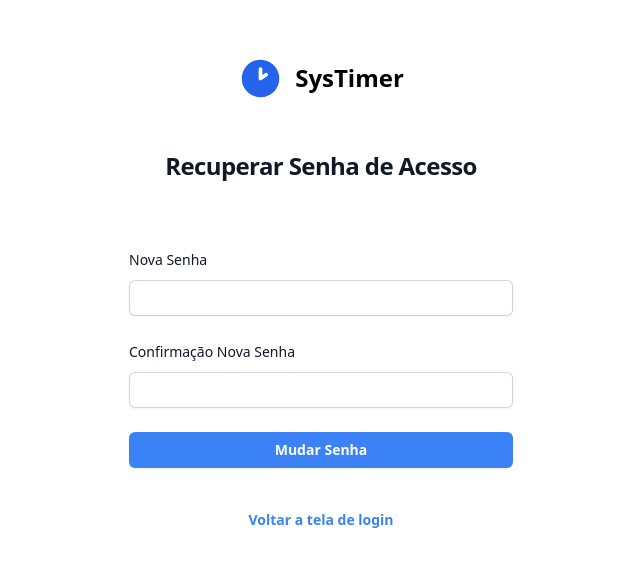
After one commit to SysTimer/systimer-plataforma, a Django app: page /auth/recuperar/ in a window 1280 px wide. The commit adds this page. Shown: the top 579 px of the page, without its empty margins (319-959 px from the left). Run offline with Django 5.2, Linux system fonts and the light colour scheme; some libraries are stand-ins or nearby versions.

Commit message:
[Implementação e Correção] Funcionalidade de Recuperar Senha

```diff
--- /dev/null
+++ b/login/templates/recuperar_senha.html
@@ -0,0 +1,51 @@
+{% extends 'baseAuth.html' %}
+{% load static %}
+
+{% block head %}
+   <title>SysTimer - Login</title>
+{% endblock %}
+
+{% block conteudo %}
+<div class="flex min-h-full flex-col justify-center px-6 py-12 lg:px-8">
+    <div class="sm:mx-auto sm:w-full sm:max-w-sm">
+      <div class="h-[60px] flex justify-center items-center">
+        <img src="{% static 'img/clock-hour-2.svg' %}" alt="Minha Imagem" class="text-blue-500">
+        <p class="ml-3 text-2xl font-bold">SysTimer</p>
+      </div>
+      <h2 class="mt-10 text-center text-2xl/9 font-bold tracking-tight text-gray-900">Recuperar Senha de Acesso</h2>
+    </div>
+
+    <div class="mt-10 sm:mx-auto sm:w-full sm:max-w-sm">
+    <form class="space-y-6" action="{% url 'validar_token' %}?token={{request.GET.token}}" method="POST">
+      {% csrf_token %}
+        <div>
+          <label for="email" class="block text-sm/6 font-medium text-gray-900">Nova Senha</label>
+          <div class="mt-2">
+            <input id="senha" name="senha" type="password" required class="block w-full rounded-md border-0 py-1.5 text-gray-900 shadow-sm ring-1 ring-inset ring-gray-300 placeholder:text-gray-400 focus:ring-2 focus:ring-inset focus:ring-blue-500 sm:text-sm/6">
+          </div>
+        </div>
+
+        <div>
+          <div class="flex items-center justify-between">
+            <label for="password" class="block text-sm/6 font-medium text-gray-900">Confirmação Nova Senha</label>
+          </div>
+          <div class="mt-2">
+            <input id="password_novaSenha" name="password" type="password" autocomplete="current-password" required class="block w-full rounded-md border-0 py-1.5 text-gray-900 shadow-sm ring-1 ring-inset ring-gray-300 placeholder:text-gray-400 focus:ring-2 focus:ring-inset focus:ring-blue-500 sm:text-sm/6">
+          </div>
+        </div>
+
+        <div id="senhaErr">
+        </div>
+
+        <div>
+          <button type="submit" class="flex w-full justify-center rounded-md bg-blue-500 px-3 py-1.5 text-sm/6 font-semibold text-white shadow-sm hover:bg-blue-700 focus-visible:outline focus-visible:outline-2 focus-visible:outline-offset-2 focus-visible:outline-blue-500">Mudar Senha</button>
+        </div>
+      </form>
+
+      <p class="mt-10 text-center text-sm/6 text-gray-500">
+        <a href="{% url 'login' %}" class="font-semibold text-blue-500 hover:text-indigo-500">Voltar a tela de login</a>
+      </p>
+    </div>
+  </div>
+</div>
+{% endblock %}
--- a/login/urls.py
+++ b/login/urls.py
@@ -2,10 +2,14 @@
 from django.urls import path
 from . import views
 from django.shortcuts import redirect
+
 urlpatterns = [
     path("login/", views.login, name='login'),
     path("cadastro/", views.cadastro, name='cadastro'),
     path("validar_login/", views.validar_login, name='validar_login'),
-    path("validar_cadastro/", views.validar_cadastro, name='validar_cadastro')
+    path("validar_cadastro/", views.validar_cadastro, name='validar_cadastro'),
+    path("recuperar/", views.recuperar_senha, name='recuperar_senha'),
+    path("validar_token/", views.validar_token, name='validar_token'),
+    path("recuperar_acesso/", views.recuperar_acesso, name='recuperar_acesso'),
 
 ]
--- a/login/views.py
+++ b/login/views.py
@@ -2,10 +2,17 @@ from django.shortcuts import render, redirect
 from django.contrib import messages, auth
 from django.contrib.messages import constants
 from django.views.decorators.csrf import csrf_exempt
-from .models import Pessoa, Empresa
-import bcrypt
+from .models import Pessoa, Empresa, PessoaToken
 from django.db import transaction
-from django.contrib.auth import get_user_model, authenticate
+from django.contrib.auth import get_user_model
+from django.contrib.auth.hashers import make_password
+import secrets
+
+from django.http import HttpResponse
+from django.utils import timezone
+
+from datetime import datetime, timedelta
+
 User = get_user_model()
 
 def login(request):
@@ -33,15 +40,6 @@ def validar_login(request):
 
     return redirect('/auth/login')
 
-    # usuario = auth.authenticate(request, username=pes_email, password=pes_senha)
-    # print(usuario)
-    # if usuario is None:
-    #     messages.add_message(request, constants.WARNING, 'Email ou senha inválidos')
-    #     return redirect('/auth/login')
-
-
-    # return redirect('/plataforma')
-
 def validar_cadastro(request):
     pes_nome = request.POST['pes_nome']
     pes_sobrenome = request.POST['pes_sobrenome']
@@ -68,7 +66,7 @@ def validar_cadastro(request):
     #     return redirect('/auth/cadastro')
 
     try:
-        senha_codificada = bcrypt.hashpw( pes_senha.encode('UTF-8'), bcrypt.gensalt())
+        senha_codificada = make_password(pes_senha)
         print('Senha - > ', senha_codificada.decode('UTF-8'))
 
         with transaction.atomic():
@@ -84,7 +82,7 @@ def validar_cadastro(request):
         with transaction.atomic():
             empresa = Empresa(
                 EMP_NOME=emp_nome,
-                PES_COD=usuario  # Relacionamento com o usuário criado
+                PES_COD=usuario
             )
             empresa.save()
             print('Empresa salva com sucesso!')
@@ -95,3 +93,51 @@ def validar_cadastro(request):
     except Exception as e:
         print(e)
         return redirect('/auth/cadastro')
+
+def recuperar_senha(request):
+    return render(request, 'recuperar_senha.html')
+
+def validar_token(request):
+    print('CAIU AQUI')
+    print(request.GET)
+    token = request.GET.get('token')
+    senha = request.POST.get('senha')
+
+    print('Info> ', token, senha)
+
+    token_usuario = PessoaToken.objects.filter(PST_TOKEN=token, PST_EXPIRADO = 'N')
+
+    if token_usuario.exists():
+        token_instance = token_usuario[0]
+        data_atual = timezone.now()
+        print('token existe')
+        # Acessando o ID da pessoa associada ao token
+        if token_instance.PST_DATA_EXPIRACAO >= data_atual:
+            print('Pasosu aqui')
+            pessoa_tk = token_usuario.first()
+            pessoa_senha = Pessoa.objects.filter(PES_COD= token_instance.PES_COD_id).first()
+            pessoa_senha.password = make_password(senha)
+            token_instance.PST_EXPIRADO = 'S'
+            pessoa_senha.save()
+            token_instance.save()
+            return redirect('login')
+        else:
+            return redirect('login')
+    return HttpResponse('Falha na comunicação')
+
+
+def recuperar_acesso(request):
+    email = request.POST.get('recuperar_email')
+    usuario = Pessoa.objects.filter(PES_EMAIL = email)
+
+    if usuario.exists():
+        usuario_instancia = usuario[0]
+        token = secrets.token_hex(2)
+        data_expiracao = datetime.now() + timedelta(minutes=15)
+        pessoa_token = PessoaToken(PES_COD = usuario_instancia, PST_TOKEN = token, PST_DATA_EXPIRACAO = data_expiracao)
+        pessoa_token.save()
+        messages.add_message(request, constants.SUCCESS, 'Verifique sua caixa de entrada no e-mail')
+        return redirect('/auth/login')
+
+
+    return redirect('/auth/login')
--- a/plataforma/templates/home.html
+++ b/plataforma/templates/home.html
@@ -5,7 +5,11 @@
 {% endblock %}
 
 {% block conteudo %}
-    <h1 class="font-bold text-2xl">Olá, Renê  👋</h1>
+    <h1 class="font-bold text-2xl">Olá,
+        {% if user.is_authenticated%}
+            {{user}}
+        {% endif %}
+        👋</h1>
     <p class="text-slate-400">Gerencie atualizações, atividades e eventos com facilidade.</p>
     <div class="mt-10 grid grid-rows-1 lg:grid-flow-col gap-10 lg:gap-0">
         <div class="flex border-2 rounded xl:w-[95%] xl:gap-10 lg:p-3 lg:w-[300px] w-full p-6 justify-between">
--- a/plataforma/urls.py
+++ b/plataforma/urls.py
@@ -4,5 +4,6 @@ from . import views
 from django.shortcuts import redirect
 urlpatterns = [
     path("", views.plataforma, name='plataforma'),
+    path("sair/", views.sair, name="sair")
 
 ]
--- a/templates/static/js/auth.js
+++ b/templates/static/js/auth.js
@@ -1,18 +1,46 @@
-const pesNome = document.getElementById('pes_nome');
-const pesSobrenome = document.getElementById('pes_sobrenome');
-const empNome = document.getElementById('emp_nome');
-const pesEmail = document.getElementById('pes_email');
-const pesSenha = document.getElementById('pes_senha');
+const pesNome = document.getElementById("pes_nome");
+const pesSobrenome = document.getElementById("pes_sobrenome");
+const empNome = document.getElementById("emp_nome");
+const pesEmail = document.getElementById("pes_email");
+const pesSenha = document.getElementById("pes_senha");
+
+// Recuperar Senha
+const newPwd = document.getElementById("senha");
+const newPwdConfirm = document.getElementById("password_novaSenha");
+
+const modal = document.getElementById('myModal');
+const openModalButton = document.getElementById('forgot-password-link');
+const closeModalButton = document.getElementById('cancel-button');
+const form = document.getElementById('recuperar-form');
+const message = document.getElementById('message');
 
 
-pesNome.addEventListener('input', e => {
-    if (e.target.value) {
-        console.log('Entrou');
-        e.classList.add('ring-lime-600')
+openModalButton.addEventListener('click', function(e) {
+  e.preventDefault();
+  modal.classList.remove('hidden');
+});
 
-    } else {
-        console.log('Removido')
-        pesNome.classList.remove("ring-lime-600");
-        pesNome.classList.add("ring-rose-500");
-    }
+closeModalButton.addEventListener('click', function() {
+  modal.classList.add('hidden');  // Oculta o modal
 });
+
+form.addEventListener('submit', function(e) {
+  e.preventDefault();
+  message.classList.remove('hidden');
+  modal.classList.add('hidden');
+});
+
+
+newPwdConfirm.addEventListener("change", function (e) {
+  const div = document.getElementById("senhaErr");
+  let span = document.createElement("span");
+
+  if (newPwd.value !== newPwdConfirm.value) {
+    console.log('Entrou')
+    span.style.color = "Red";
+    span.textContent = "As senhas não coincidem";
+    div.appendChild(span)
+  } else {
+    div.remove(span)
+  }
+});
--- a/theme/templates/base.html
+++ b/theme/templates/base.html
@@ -111,7 +111,7 @@
                                   <!-- Active: "bg-gray-100 outline-none", Not Active: "" -->
                                   <a href="#" class="block px-4 py-2 text-sm text-gray-700" role="menuitem" tabindex="-1" id="user-menu-item-0">Meu Perfil</a>
                                   <a href="#" class="block px-4 py-2 text-sm text-gray-700" role="menuitem" tabindex="-1" id="user-menu-item-1">Configurações</a>
-                                  <a href="#" class="block px-4 py-2 text-sm text-gray-700" role="menuitem" tabindex="-1" id="user-menu-item-2">Sair</a>
+                                  <a href="{% url 'sair' %}" class="block px-4 py-2 text-sm text-gray-700" role="menuitem" tabindex="-1" id="user-menu-item-2">Sair</a>
                                 </div>
                               </div>
                             </div>
```
Also changed, not shown: login/models.py (+12 -1 lines), login/templates/login.html (+38 -1 lines), plataforma/views.py (+7 -2 lines), login/migrations/0007_pessoatoken.py (added), login/migrations/0008_alter_pessoatoken_pst_data_expiracao.py (added).
